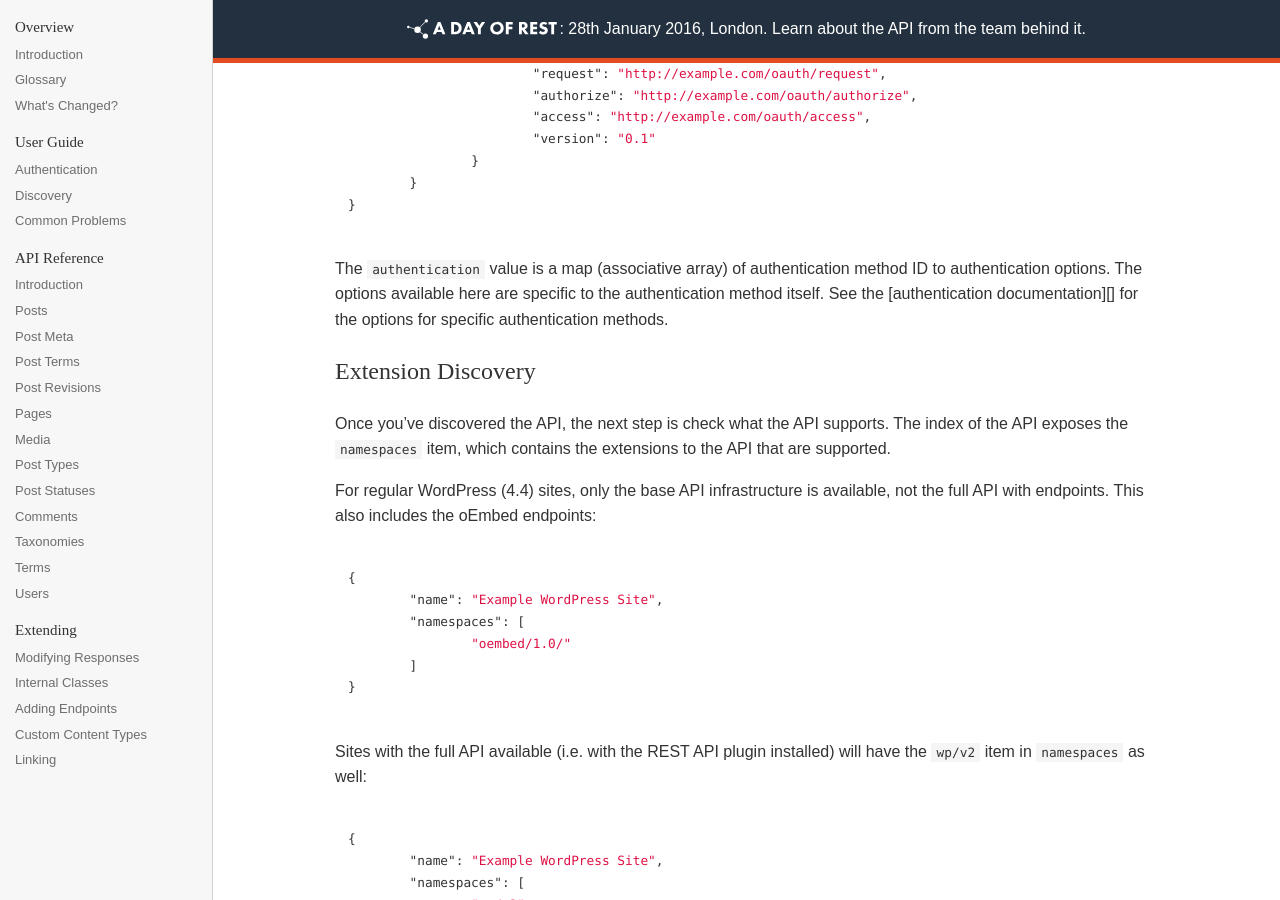
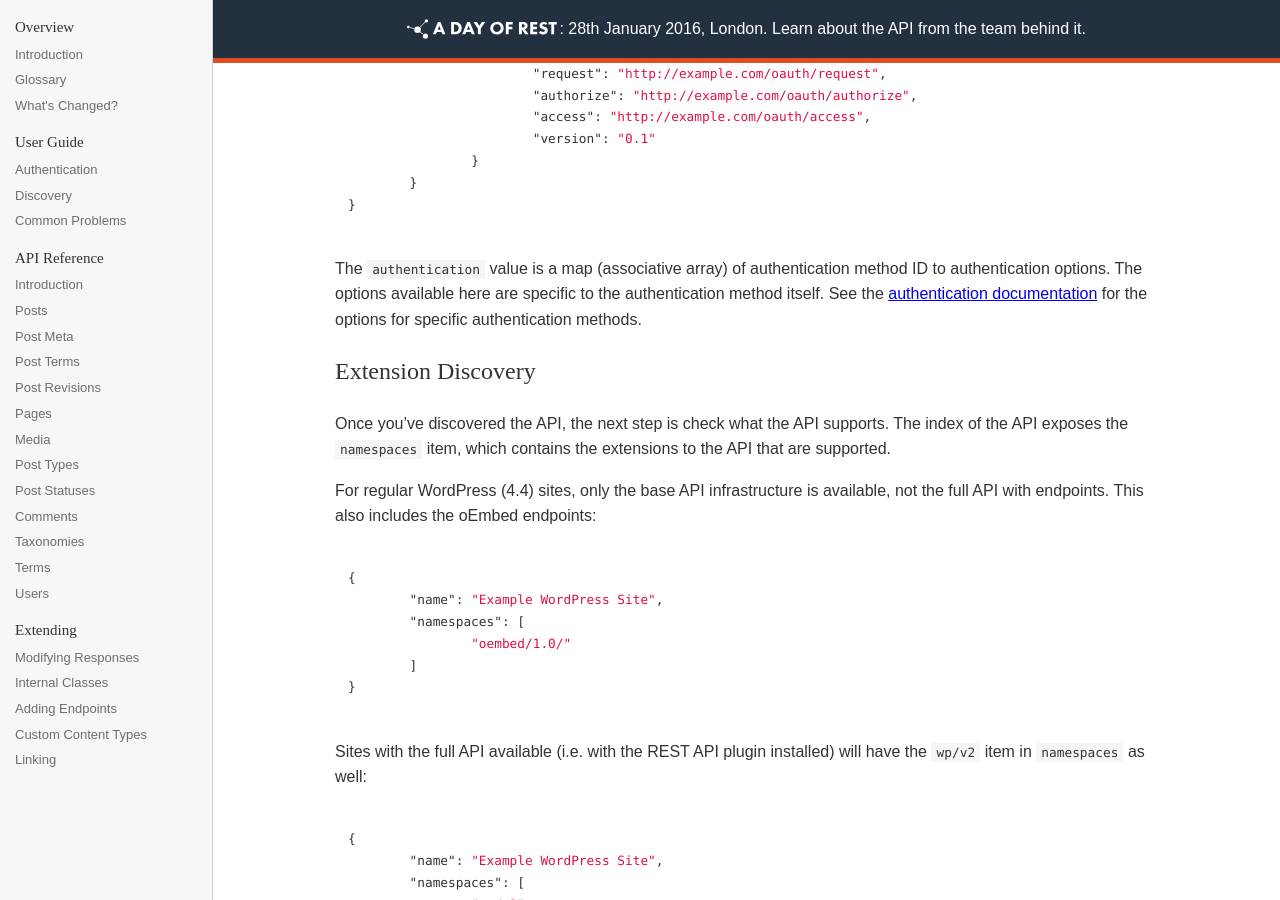
Before and after one commit to WP-API/docs-v2, a Jekyll site: the page built from guide/discovery/index.md, in a window 1280 px wide and 900 px high, scrolled down 2759 px. Built offline with Jekyll 4.4.1, drawn with Linux system fonts in a browser that asks for light colours; Markdown is read by kramdown in place of the engine named in the settings; part of the change alters nothing that is shown.

```diff
--- a/guide/discovery/index.md
+++ b/guide/discovery/index.md
@@ -159,6 +159,7 @@ method ID to authentication options. The options available here are specific
 to the authentication method itself. See the [authentication documentation][]
 for the options for specific authentication methods.
 
+[authentication documentation]: /guide/authentication/
 
 Extension Discovery
 -------------------
```
